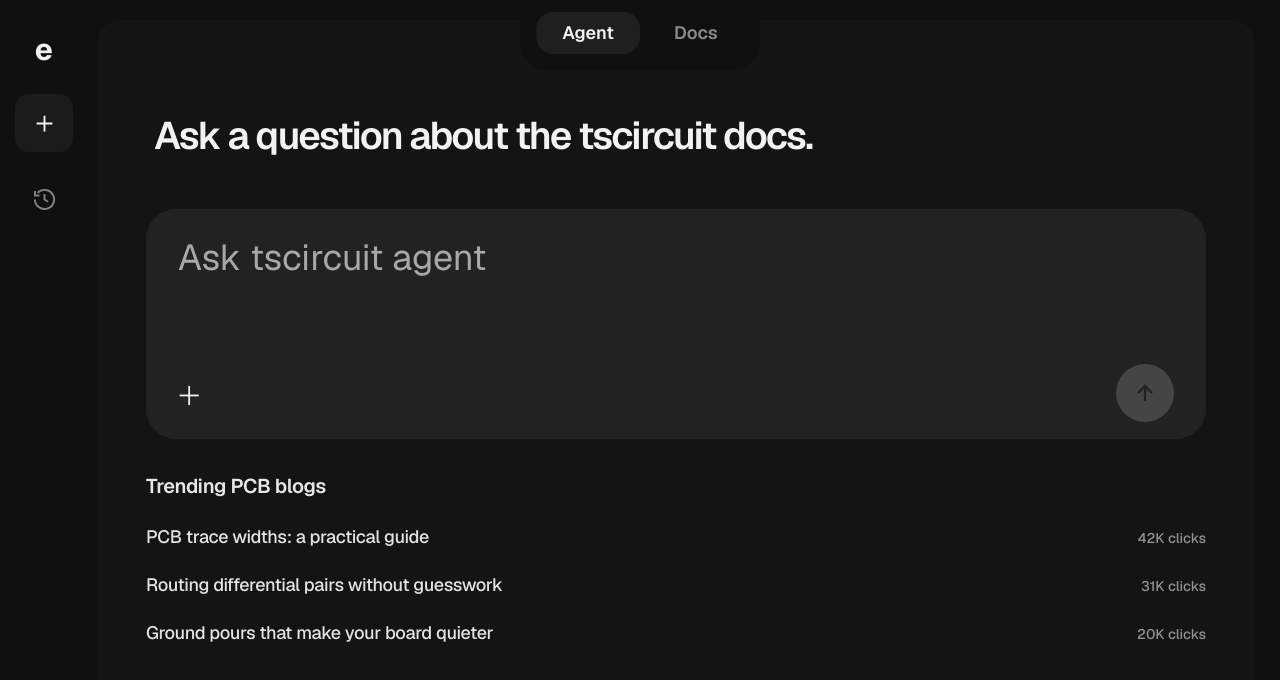
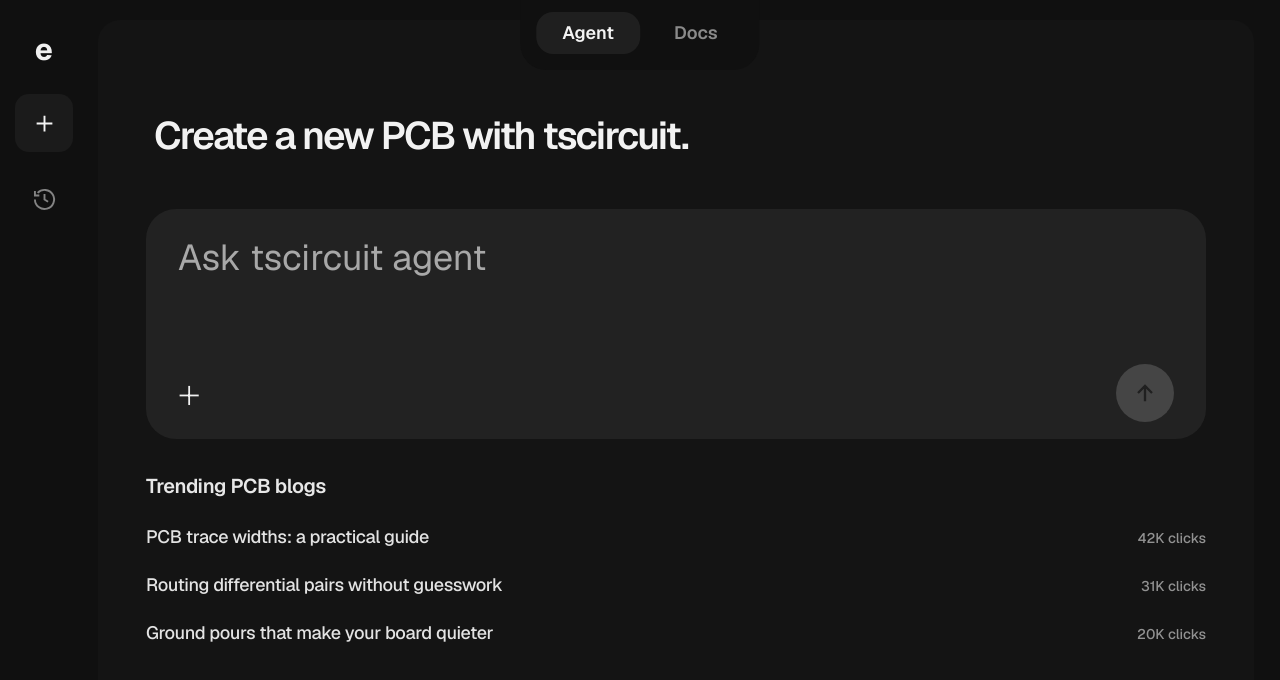
Before and after one commit to tscircuit/eleqon, a Next.js app: page / in a window 1280 px wide. Shown: the top 680 px of the page. Built offline with nearby package versions, Linux system fonts and the light colour scheme.

Commit message:
Remove docs question welcome prompt

```diff
--- a/components/workspace/workspace.tsx
+++ b/components/workspace/workspace.tsx
@@ -20,7 +20,6 @@ const tabs: ReadonlyArray<{ readonly id: WorkspaceTab; readonly label: string; r
 
 const welcomePrompts = [
   "What are you planning to build today?",
-  "Ask a question about the tscircuit docs.",
   "Create a new PCB with tscircuit.",
 ] as const;
 
```
